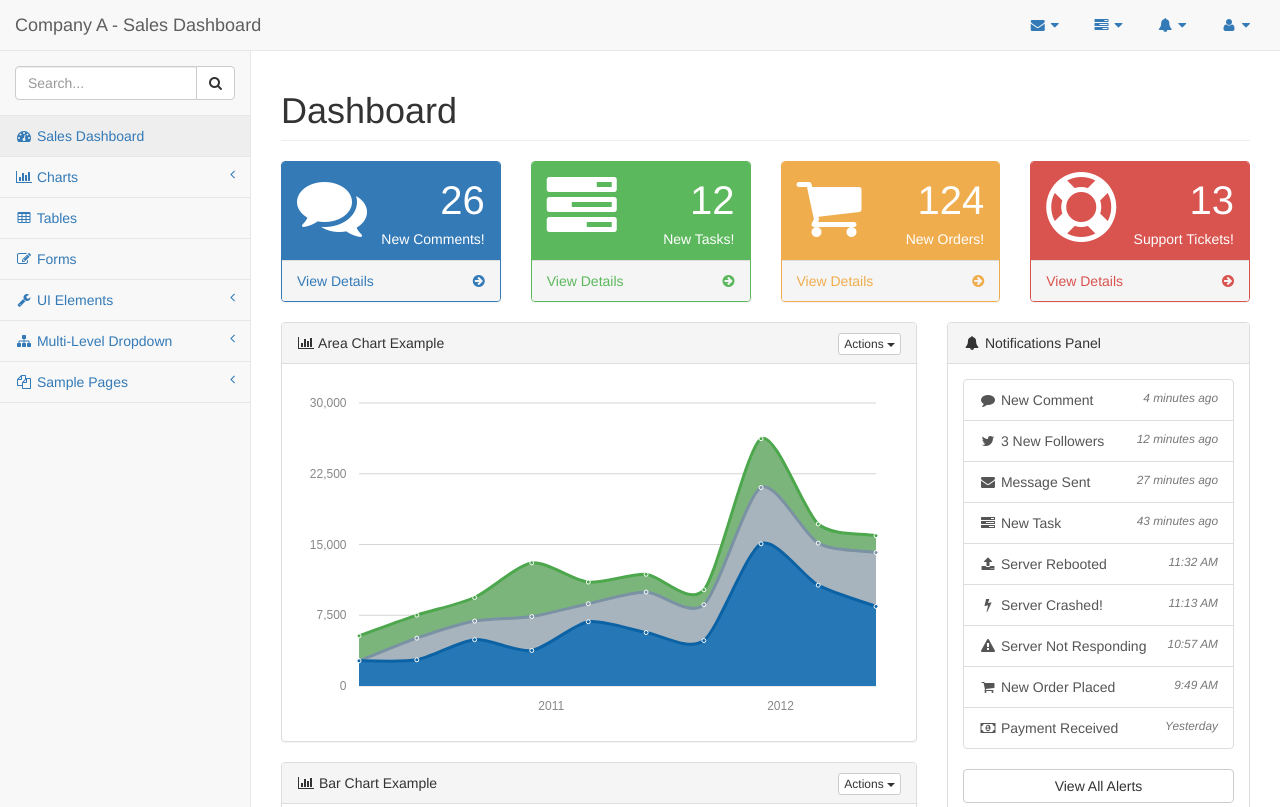
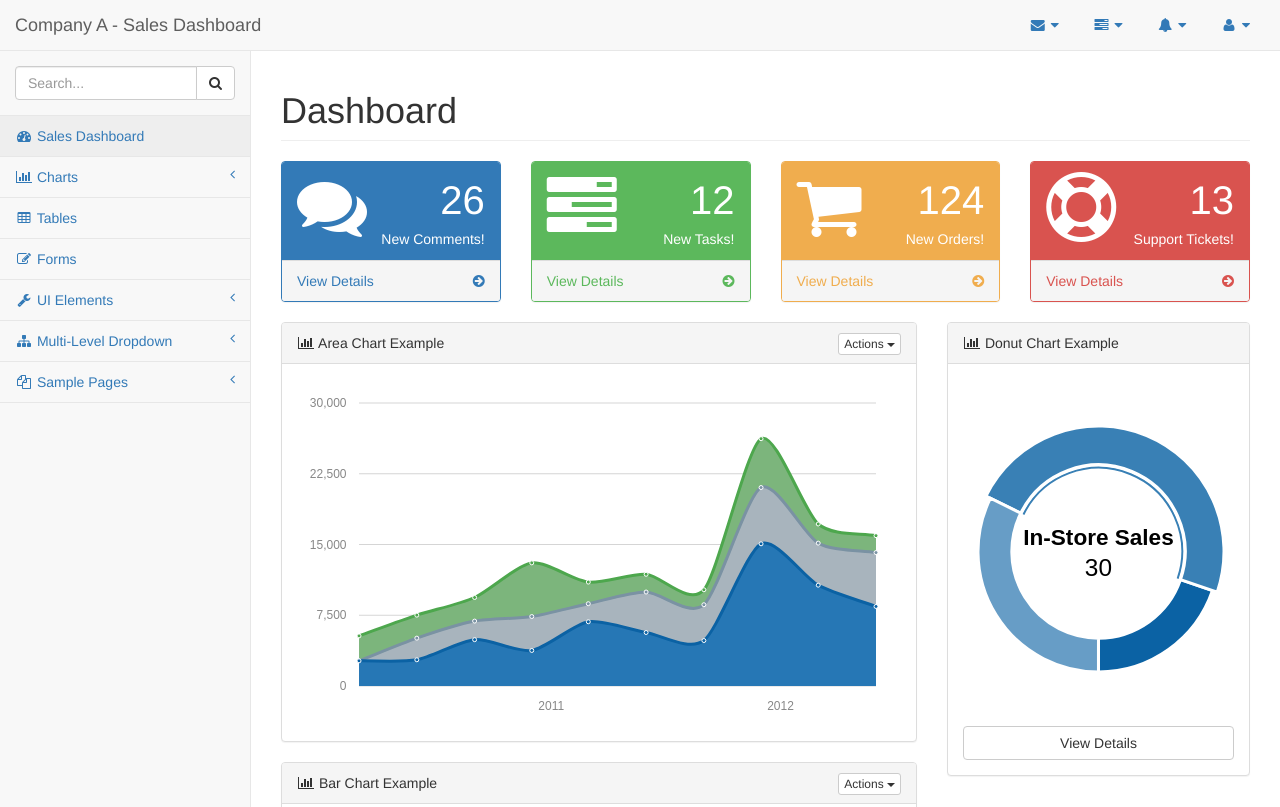
Before and after one commit to juschan/SalesDashboard, a website: page pages/index.html in a window 1280 px wide. Shown: the top 807 px of the page. Drawn offline with Linux system fonts and the light colour scheme.

Commit message:
Removed Notification Panel

```diff
--- a/pages/index.html
+++ b/pages/index.html
@@ -698,65 +698,6 @@
                 <div class="col-lg-4">
                     <div class="panel panel-default">
                         <div class="panel-heading">
-                            <i class="fa fa-bell fa-fw"></i> Notifications Panel
-                        </div>
-                        <!-- /.panel-heading -->
-                        <div class="panel-body">
-                            <div class="list-group">
-                                <a href="#" class="list-group-item">
-                                    <i class="fa fa-comment fa-fw"></i> New Comment
-                                    <span class="pull-right text-muted small"><em>4 minutes ago</em>
-                                    </span>
-                                </a>
-                                <a href="#" class="list-group-item">
-                                    <i class="fa fa-twitter fa-fw"></i> 3 New Followers
-                                    <span class="pull-right text-muted small"><em>12 minutes ago</em>
-                                    </span>
-                                </a>
-                                <a href="#" class="list-group-item">
-                                    <i class="fa fa-envelope fa-fw"></i> Message Sent
-                                    <span class="pull-right text-muted small"><em>27 minutes ago</em>
-                                    </span>
-                                </a>
-                                <a href="#" class="list-group-item">
-                                    <i class="fa fa-tasks fa-fw"></i> New Task
-                                    <span class="pull-right text-muted small"><em>43 minutes ago</em>
-                                    </span>
-                                </a>
-                                <a href="#" class="list-group-item">
-                                    <i class="fa fa-upload fa-fw"></i> Server Rebooted
-                                    <span class="pull-right text-muted small"><em>11:32 AM</em>
-                                    </span>
-                                </a>
-                                <a href="#" class="list-group-item">
-                                    <i class="fa fa-bolt fa-fw"></i> Server Crashed!
-                                    <span class="pull-right text-muted small"><em>11:13 AM</em>
-                                    </span>
-                                </a>
-                                <a href="#" class="list-group-item">
-                                    <i class="fa fa-warning fa-fw"></i> Server Not Responding
-                                    <span class="pull-right text-muted small"><em>10:57 AM</em>
-                                    </span>
-                                </a>
-                                <a href="#" class="list-group-item">
-                                    <i class="fa fa-shopping-cart fa-fw"></i> New Order Placed
-                                    <span class="pull-right text-muted small"><em>9:49 AM</em>
-                                    </span>
-                                </a>
-                                <a href="#" class="list-group-item">
-                                    <i class="fa fa-money fa-fw"></i> Payment Received
-                                    <span class="pull-right text-muted small"><em>Yesterday</em>
-                                    </span>
-                                </a>
-                            </div>
-                            <!-- /.list-group -->
-                            <a href="#" class="btn btn-default btn-block">View All Alerts</a>
-                        </div>
-                        <!-- /.panel-body -->
-                    </div>
-                    <!-- /.panel -->
-                    <div class="panel panel-default">
-                        <div class="panel-heading">
                             <i class="fa fa-bar-chart-o fa-fw"></i> Donut Chart Example
                         </div>
                         <div class="panel-body">
```
